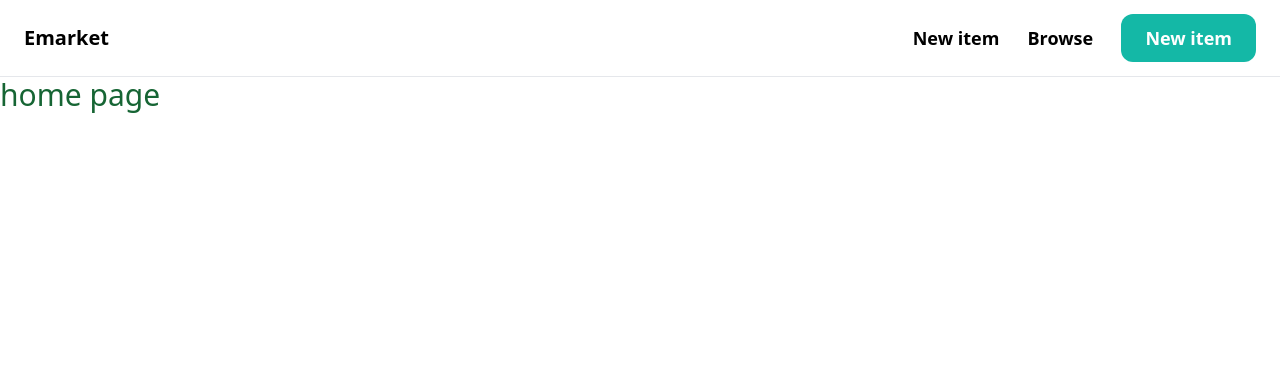
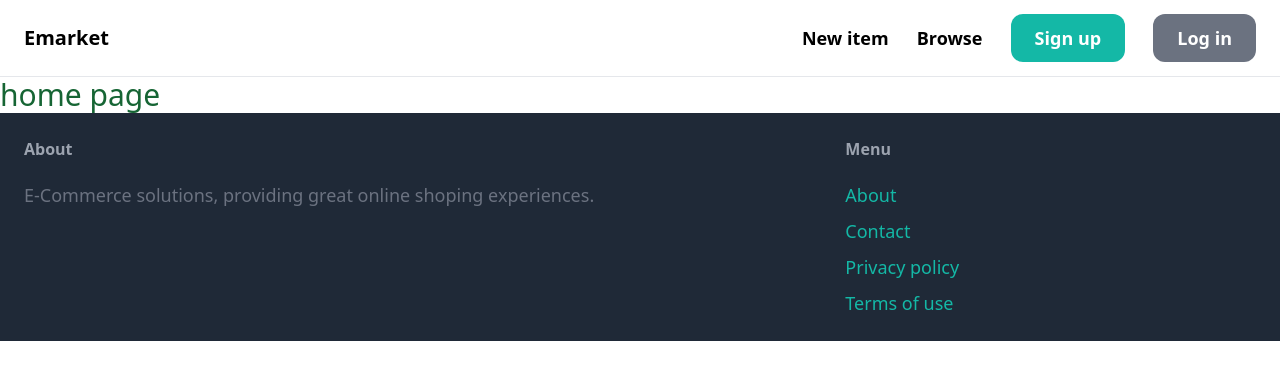
Before and after one commit to Excellent58/emarket, a Django app: page / in a window 1280 px wide. Shown: the top 380 px of the page. Run offline with Django 5.2, Linux system fonts and the light colour scheme; some libraries are stand-ins or nearby versions.

Commit message:
created footer and it's items

```diff
--- a/core/urls.py
+++ b/core/urls.py
@@ -1,5 +1,8 @@
 from django.urls import path
 from .import views
+
+
+app_name = "core"
 
 urlpatterns = [
     path("", views.index, name="index"),
--- a/static/src/output.css
+++ b/static/src/output.css
@@ -554,51 +554,24 @@ video {
   --tw-contain-style:  ;
 }
 
-.container {
-  width: 100%;
-}
-
-@media (min-width: 640px) {
-  .container {
-    max-width: 640px;
-  }
-}
-
-@media (min-width: 768px) {
-  .container {
-    max-width: 768px;
-  }
-}
-
-@media (min-width: 1024px) {
-  .container {
-    max-width: 1024px;
-  }
-}
-
-@media (min-width: 1280px) {
-  .container {
-    max-width: 1280px;
-  }
-}
-
-@media (min-width: 1536px) {
-  .container {
-    max-width: 1536px;
-  }
-}
-
 .static {
   position: static;
 }
 
-.mx-auto {
-  margin-left: auto;
-  margin-right: auto;
+.relative {
+  position: relative;
 }
 
-.mt-4 {
-  margin-top: 1rem;
+.bottom-0 {
+  bottom: 0px;
+}
+
+.top-0 {
+  top: 0px;
+}
+
+.mb-5 {
+  margin-bottom: 1.25rem;
 }
 
 .block {
@@ -609,12 +582,28 @@ video {
   display: flex;
 }
 
+.h-screen {
+  height: 100vh;
+}
+
+.w-2 {
+  width: 0.5rem;
+}
+
+.w-2\/3 {
+  width: 66.666667%;
+}
+
+.w-1 {
+  width: 0.25rem;
+}
+
+.w-1\/3 {
+  width: 33.333333%;
+}
+
 .items-center {
   align-items: center;
-}
-
-.justify-center {
-  justify-content: center;
 }
 
 .justify-between {
@@ -627,8 +616,10 @@ video {
   margin-left: calc(1.5rem * calc(1 - var(--tw-space-x-reverse)));
 }
 
-.rounded {
-  border-radius: 0.25rem;
+.space-y-2 > :not([hidden]) ~ :not([hidden]) {
+  --tw-space-y-reverse: 0;
+  margin-top: calc(0.5rem * calc(1 - var(--tw-space-y-reverse)));
+  margin-bottom: calc(0.5rem * var(--tw-space-y-reverse));
 }
 
 .rounded-xl {
@@ -643,14 +634,18 @@ video {
   border-bottom-width: 1px;
 }
 
+.border-r {
+  border-right-width: 1px;
+}
+
 .border-gray-200 {
   --tw-border-opacity: 1;
   border-color: rgb(229 231 235 / var(--tw-border-opacity));
 }
 
-.bg-green-50 {
-  --tw-bg-opacity: 1;
-  background-color: rgb(240 253 244 / var(--tw-bg-opacity));
+.border-red-600 {
+  --tw-border-opacity: 1;
+  border-color: rgb(220 38 38 / var(--tw-border-opacity));
 }
 
 .bg-teal-500 {
@@ -658,9 +653,14 @@ video {
   background-color: rgb(20 184 166 / var(--tw-bg-opacity));
 }
 
-.py-6 {
-  padding-top: 1.5rem;
-  padding-bottom: 1.5rem;
+.bg-gray-500 {
+  --tw-bg-opacity: 1;
+  background-color: rgb(107 114 128 / var(--tw-bg-opacity));
+}
+
+.bg-gray-800 {
+  --tw-bg-opacity: 1;
+  background-color: rgb(31 41 55 / var(--tw-bg-opacity));
 }
 
 .px-6 {
@@ -673,18 +673,27 @@ video {
   padding-bottom: 0.75rem;
 }
 
+.py-6 {
+  padding-top: 1.5rem;
+  padding-bottom: 1.5rem;
+}
+
+.pr-10 {
+  padding-right: 2.5rem;
+}
+
 .text-3xl {
   font-size: 1.875rem;
   line-height: 2.25rem;
 }
 
-.text-xl {
-  font-size: 1.25rem;
+.text-lg {
+  font-size: 1.125rem;
   line-height: 1.75rem;
 }
 
-.text-lg {
-  font-size: 1.125rem;
+.text-xl {
+  font-size: 1.25rem;
   line-height: 1.75rem;
 }
 
@@ -702,17 +711,42 @@ video {
   color: rgb(153 27 27 / var(--tw-text-opacity));
 }
 
-.text-slate-50 {
-  --tw-text-opacity: 1;
-  color: rgb(248 250 252 / var(--tw-text-opacity));
-}
-
 .text-white {
   --tw-text-opacity: 1;
   color: rgb(255 255 255 / var(--tw-text-opacity));
+}
+
+.text-gray-400 {
+  --tw-text-opacity: 1;
+  color: rgb(156 163 175 / var(--tw-text-opacity));
+}
+
+.text-gray-500 {
+  --tw-text-opacity: 1;
+  color: rgb(107 114 128 / var(--tw-text-opacity));
+}
+
+.text-teal-500 {
+  --tw-text-opacity: 1;
+  color: rgb(20 184 166 / var(--tw-text-opacity));
+}
+
+.hover\:bg-teal-700:hover {
+  --tw-bg-opacity: 1;
+  background-color: rgb(15 118 110 / var(--tw-bg-opacity));
+}
+
+.hover\:bg-gray-700:hover {
+  --tw-bg-opacity: 1;
+  background-color: rgb(55 65 81 / var(--tw-bg-opacity));
 }
 
 .hover\:text-gray-500:hover {
   --tw-text-opacity: 1;
   color: rgb(107 114 128 / var(--tw-text-opacity));
 }
+
+.hover\:text-teal-700:hover {
+  --tw-text-opacity: 1;
+  color: rgb(15 118 110 / var(--tw-text-opacity));
+}
--- a/templates/base.html
+++ b/templates/base.html
@@ -20,12 +20,31 @@
            <a href="#" class="text-lg font-semibold hover:text-gray-500">New item</a>
            <a href="#" class="text-lg font-semibold hover:text-gray-500">Browse</a>
 
-           <a href="#" class="px-6 py-3 text-lg font-semibold bg-teal-500 text-white rounded-xl">New item</a>
+           <a href="#" class="px-6 py-3 text-lg font-semibold bg-teal-500 text-white rounded-xl hover:bg-teal-700">Sign up</a>
+           <a href="#" class="px-6 py-3 text-lg font-semibold bg-gray-500 text-white rounded-xl hover:bg-gray-700">Log in</a>
         </div>
     </nav>
     <div class="">
         {% block content %}
         {% endblock content %}
     </div>
+
+    <footer class="py-6 px-6 flex justify-between bg-gray-800">
+        <div class="w-2/3 pr-10">
+            <h3 class="mb-5 font-semibold text-gray-400">About</h3>
+            <p class="text-lg text-gray-500">E-Commerce solutions, providing great online shoping experiences.</p>
+        </div>
+
+        <div class="w-1/3">
+            <h3 class="mb-5 font-semibold text-gray-400">Menu</h3>
+
+            <ul class="space-y-2">
+                <li><a href="#" class="text-lg text-teal-500 hover:text-teal-700">About</a></li>
+                <li><a href="{% url 'core:contact' %}" class="text-lg text-teal-500 hover:text-teal-700">Contact</a></li>
+                <li><a href="#" class="text-lg text-teal-500 hover:text-teal-700">Privacy policy</a></li>
+                <li><a href="#" class="text-lg text-teal-500 hover:text-teal-700">Terms of use</a></li>
+            </ul>
+        </div>
+    </footer>
 </body>
 </html>
--- a/templates/login.html
+++ b/templates/login.html
@@ -2,5 +2,5 @@
 {% extends "base.html" %}
 {% block title %}Login{% endblock title%}
 {% block content %}
- <h1 class="text-3xl text-green-800">Login allow users to login using simple credentials</h1>
+ <h1 class="text-3xl text-green-800">Login page</h1>
 {% endblock content %}
```
